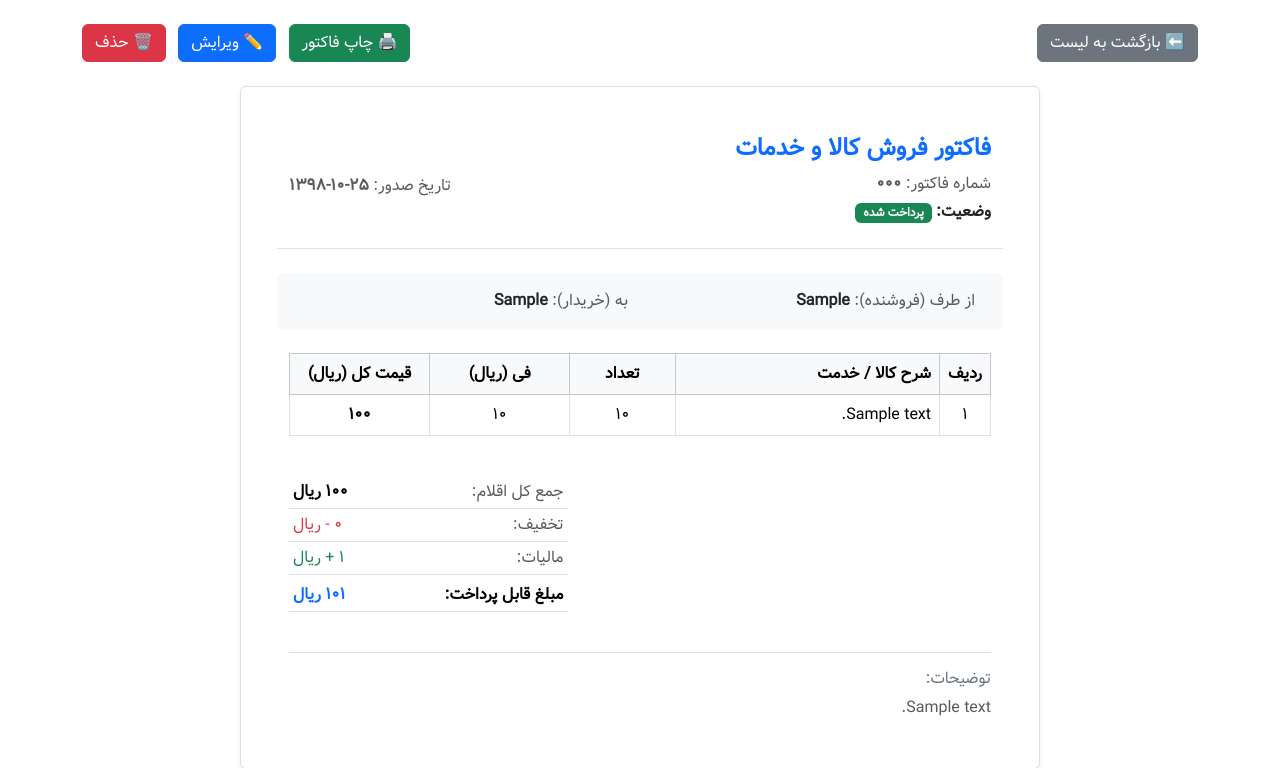
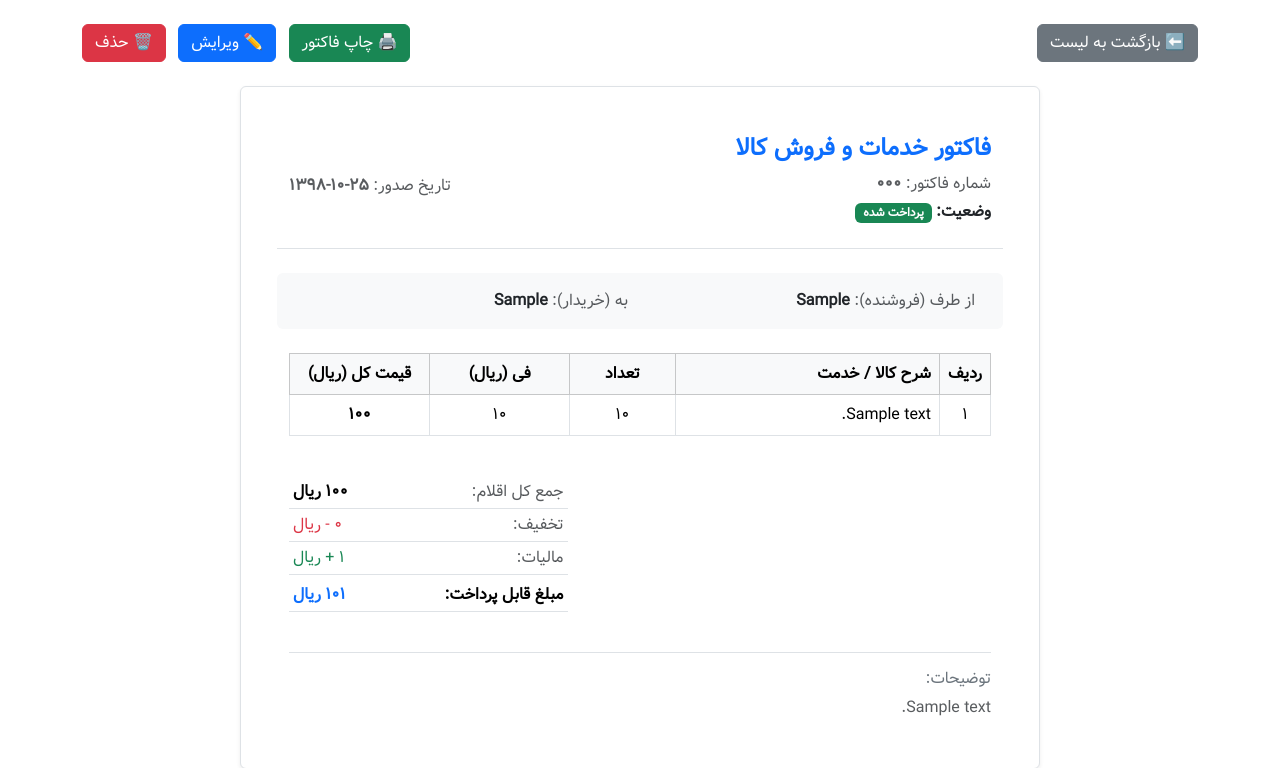
Before and after one commit to shahramsss/factor, a Django app: page /invoice/1/ in a window 1280 px wide. Shown: the part 56-824 px from the top of the page. Run offline with Django 5.2, Linux system fonts and the light colour scheme; tables that the repository leaves empty hold one stand-in row (values such as "Sample post"); some libraries are stand-ins or nearby versions.

Commit message:
change title detail invoice template

```diff
--- a/home/templates/home/invoice_detail.html
+++ b/home/templates/home/invoice_detail.html
@@ -48,7 +48,7 @@
     <div class="invoice-box bg-white p-4 p-md-5 border rounded shadow-sm mx-auto" style="max-width: 800px;">
         <!-- سربرگ فاکتور -->
         <div class="row border-bottom pb-4 mb-4 align-items-center">
-            <p class="fw-bold  h4 text-primary">فاکتور فروش کالا و خدمات</p>
+            <p class="fw-bold  h4 text-primary">فاکتور خدمات و فروش کالا </p>
             <div class="col-md-6">
                 <p class="text-muted mb-1">شماره فاکتور: <strong>{{ invoice.invoice_number|persian }}</strong></p>
             </div>
```
